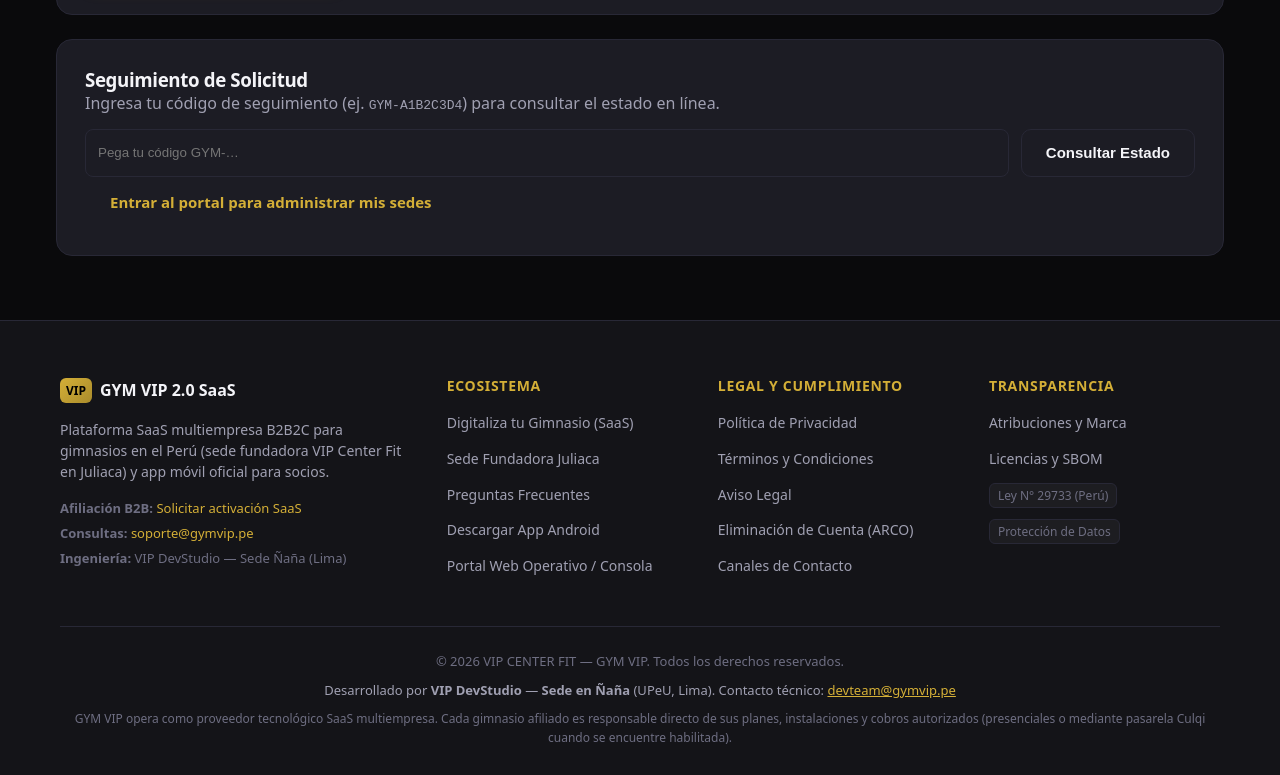
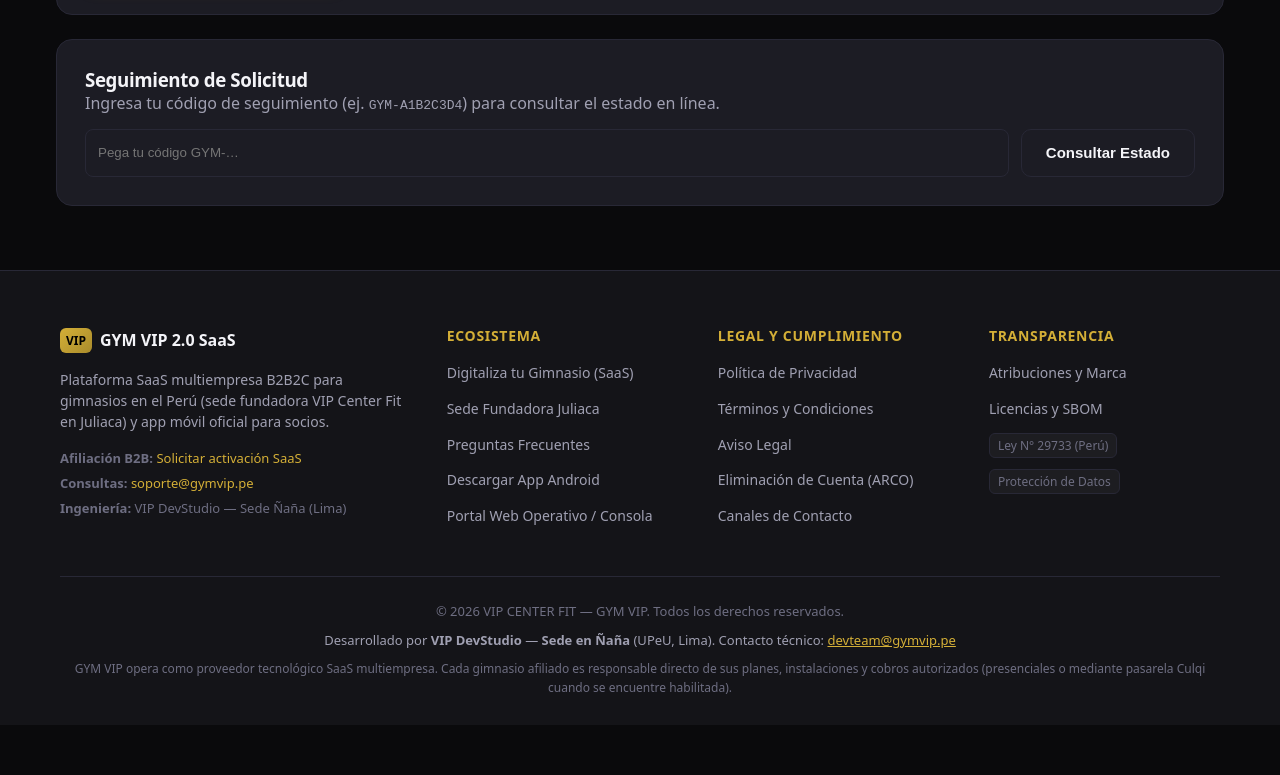
Before and after one commit to gymvip-upeu/gymvip-Landing-Page, an Astro site: page /unete in a window 1280 px wide. Shown: the part 1688-2463 px from the top of the page. After the commit the page ends 2413 px from the top, so only its background shows below. Built offline with nearby package versions, Linux system fonts and the light colour scheme; Astro itself is replaced by a stand-in of ours; no server answers.

Commit message:
fix - visibilidad del enlace de activacion empresarial

```diff
--- a/src/pages/unete.astro
+++ b/src/pages/unete.astro
@@ -155,7 +155,7 @@ const adminPortalUrl = import.meta.env.PUBLIC_ADMIN_PORTAL_URL || 'https://gymvi
         <button type="submit" class="btn btn-secondary">Consultar Estado</button>
       </form>
       <div id="track-result" class="feedback-box" hidden></div>
-      <a id="active-company-portal" class="btn btn-outline" href={adminPortalUrl} hidden>
+      <a id="active-company-portal" class="btn btn-outline-gold" href={adminPortalUrl} hidden>
         Entrar al portal para administrar mis sedes
       </a>
     </div>
@@ -270,6 +270,7 @@ const adminPortalUrl = import.meta.env.PUBLIC_ADMIN_PORTAL_URL || 'https://gymvi
   .plan-b2b-card ul { padding-left: 18px; display: grid; gap: 8px; color: var(--text-secondary); }
   .saas-form-section { padding: 0 16px 64px; display: grid; gap: 24px; }
   .form-card, .tracking-card { padding: 28px; }
+  #active-company-portal[hidden] { display: none; }
   .grid-2 { display: grid; grid-template-columns: repeat(auto-fit, minmax(240px, 1fr)); gap: 16px; margin-bottom: 16px; }
   label { display: flex; flex-direction: column; gap: 6px; font-size: 0.9rem; }
   input, select, textarea { padding: 10px 12px; border-radius: 8px; border: 1px solid var(--border-color); background: var(--bg-dark); color: var(--text-primary); }
```
